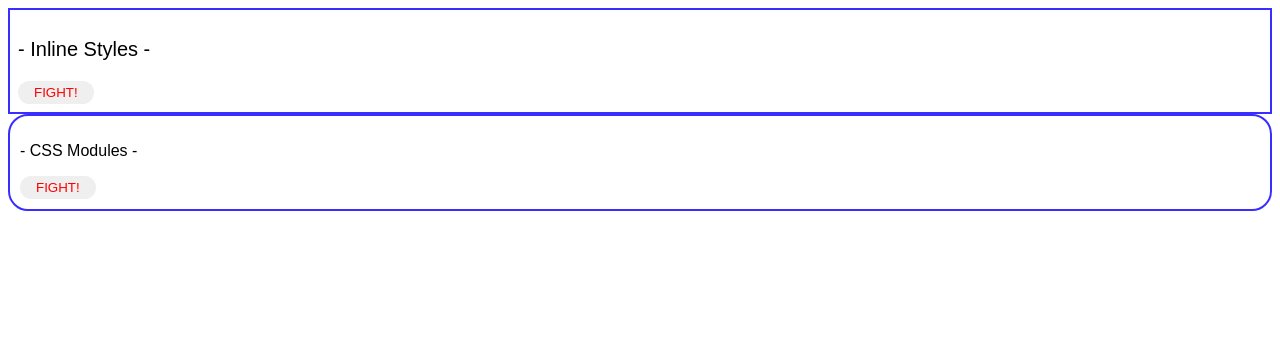
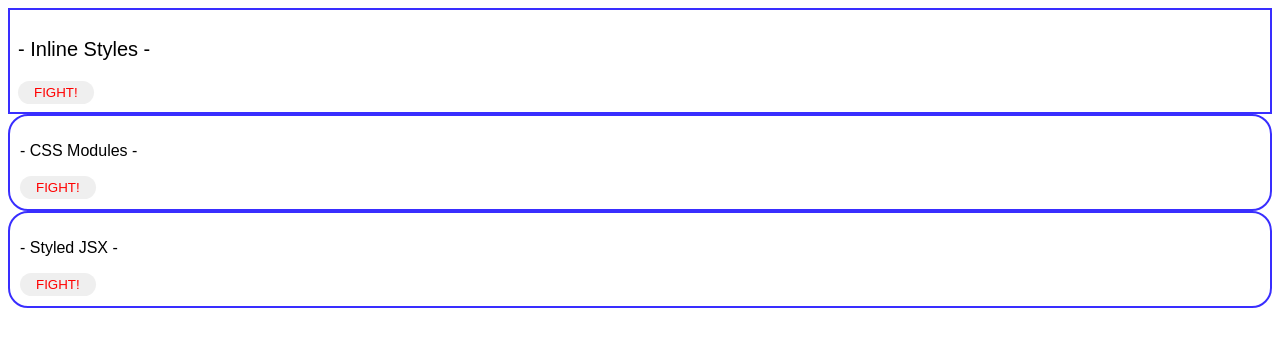
Before and after one commit to koyamal/CSBox-React, a React (Create React App) app: page / in a window 1280 px wide. Shown: the top 346 px of the page. Built offline with nearby package versions, Linux system fonts and the light colour scheme.

Commit message:
Add style with Styled Jsx

```diff
--- a/package.json
+++ b/package.json
@@ -12,7 +12,8 @@
     "node-sass": "8.0.0",
     "react": "17.0.2",
     "react-dom": "17.0.2",
-    "react-scripts": "5.0.1"
+    "react-scripts": "5.0.1",
+    "styled-jsx": "5.1.2"
   },
   "devDependencies": {
     "@babel/runtime": "7.13.8",
--- a/src/App.jsx
+++ b/src/App.jsx
@@ -1,13 +1,16 @@
 import React from "react";
+import "./styles.css";
+
 import { InlineStyle } from "./components/InlineStyle";
 import { CssModules } from "./components/CssModules";
-import "./styles.css";
+import { StyledJsx } from "./components/StyledJsx";
 
 export const App = () => {
   return (
     <div>
       <InlineStyle />
       <CssModules />
+      <StyledJsx />
     </div>
   );
 };
--- /dev/null
+++ b/src/components/StyledJsx.jsx
@@ -0,0 +1,20 @@
+export const StyledJsx = () => {
+  return (
+    <>
+      <div className="container">
+        <p>- Styled JSX -</p>
+        <button className="button">FIGHT!</button>
+      </div>
+      <style jsx="true">{`
+        .container {
+          border: solid 2px #392eff;
+          border-radius: 20px;
+          padding: 10px;
+        }
+        .button {
+          color: red;
+        }
+      `}</style>
+    </>
+  );
+};
```
